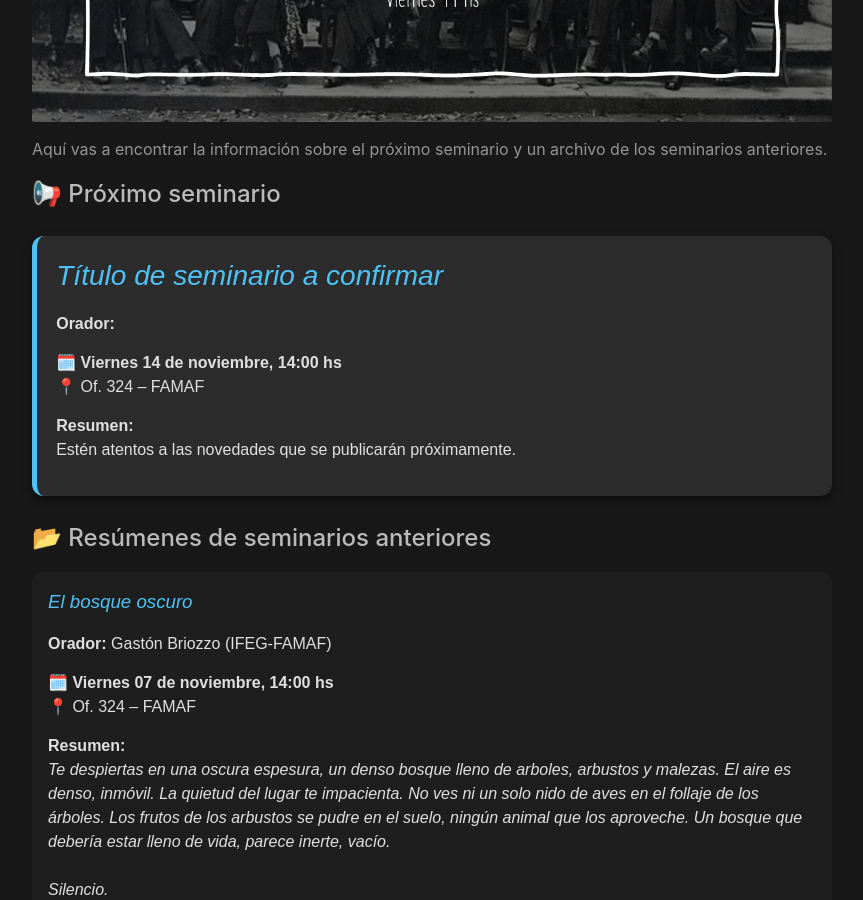
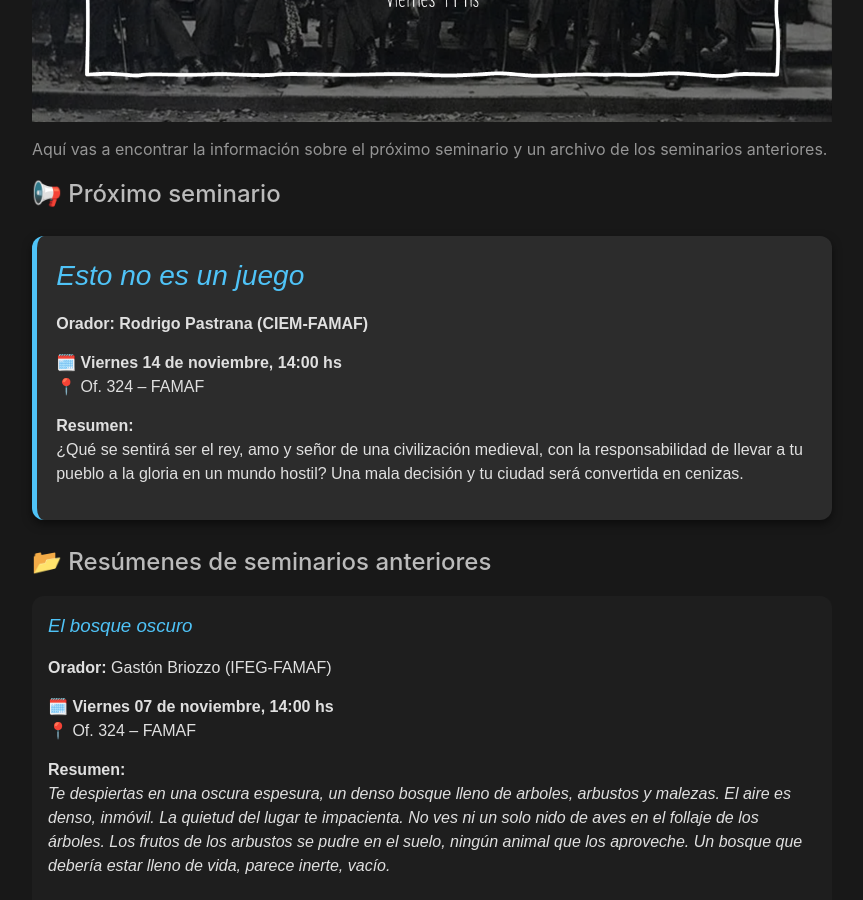
Before and after one commit to nicolasvazquez95/seminarios324, a Jekyll site: the page built from index.md, in a window 1280 px wide and 900 px high, scrolled down 431 px. Shown: the whole window, without its empty margins (208-1071 px from the left). Built offline with Jekyll 4.4.1, drawn with Linux system fonts in a browser that asks for light colours.

Commit message:
Update seminar title and summary for "Esto no es un juego"

```diff
--- a/index.md
+++ b/index.md
@@ -21,12 +21,12 @@ Aquí vas a encontrar la información sobre el próximo seminario y un archivo d
 </div> -->
 
 <div style="background:#2c2c2c; border-left:5px solid #4fc3f7; border-radius:12px; padding:1.2em; margin:1.5em 0; color:#e0e0e0; font-family: sans-serif; box-shadow: 0 4px 10px rgba(0,0,0,0.5);">
-  <h3><em style="color:#4fc3f7; font-size:1.5em;">Título de seminario a confirmar</em></h3>
-  <p><strong>Orador:</strong> </p>
+  <h3><em style="color:#4fc3f7; font-size:1.5em;">Esto no es un juego</em></h3>
+  <p><strong>Orador: Rodrigo Pastrana (CIEM-FAMAF)</strong> </p>
   <p>🗓️ <strong>Viernes 14 de noviembre, 14:00 hs</strong><br>
      📍 Of. 324 – FAMAF</p>
   <p><strong>Resumen:</strong><br>
-      Estén atentos a las novedades que se publicarán próximamente.
+      ¿Qué se sentirá ser el rey, amo y señor de una civilización medieval, con la responsabilidad de llevar a tu pueblo a la gloria en un mundo hostil? Una mala decisión y tu ciudad será convertida en cenizas.
   </p>
 </div>
 
```
